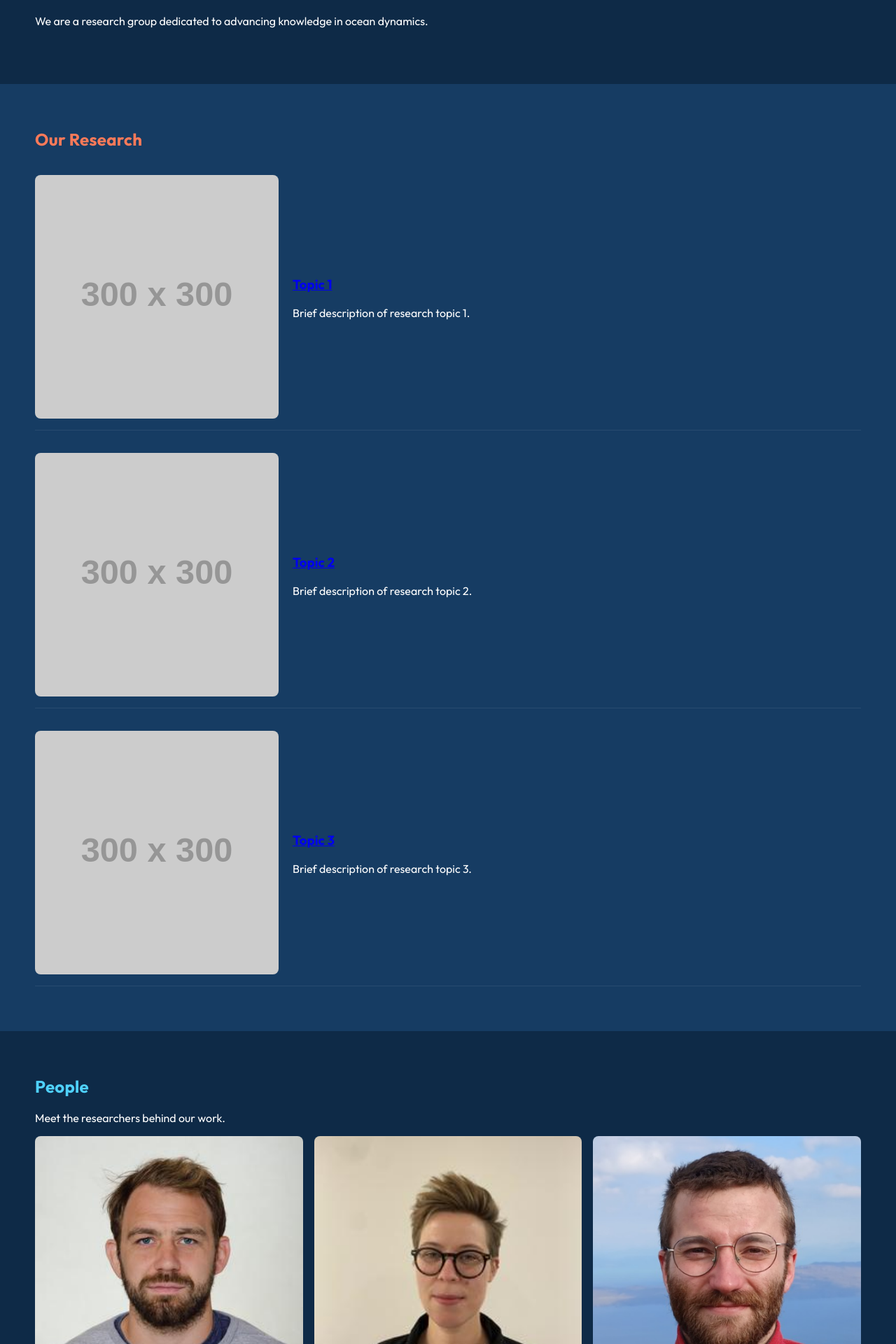
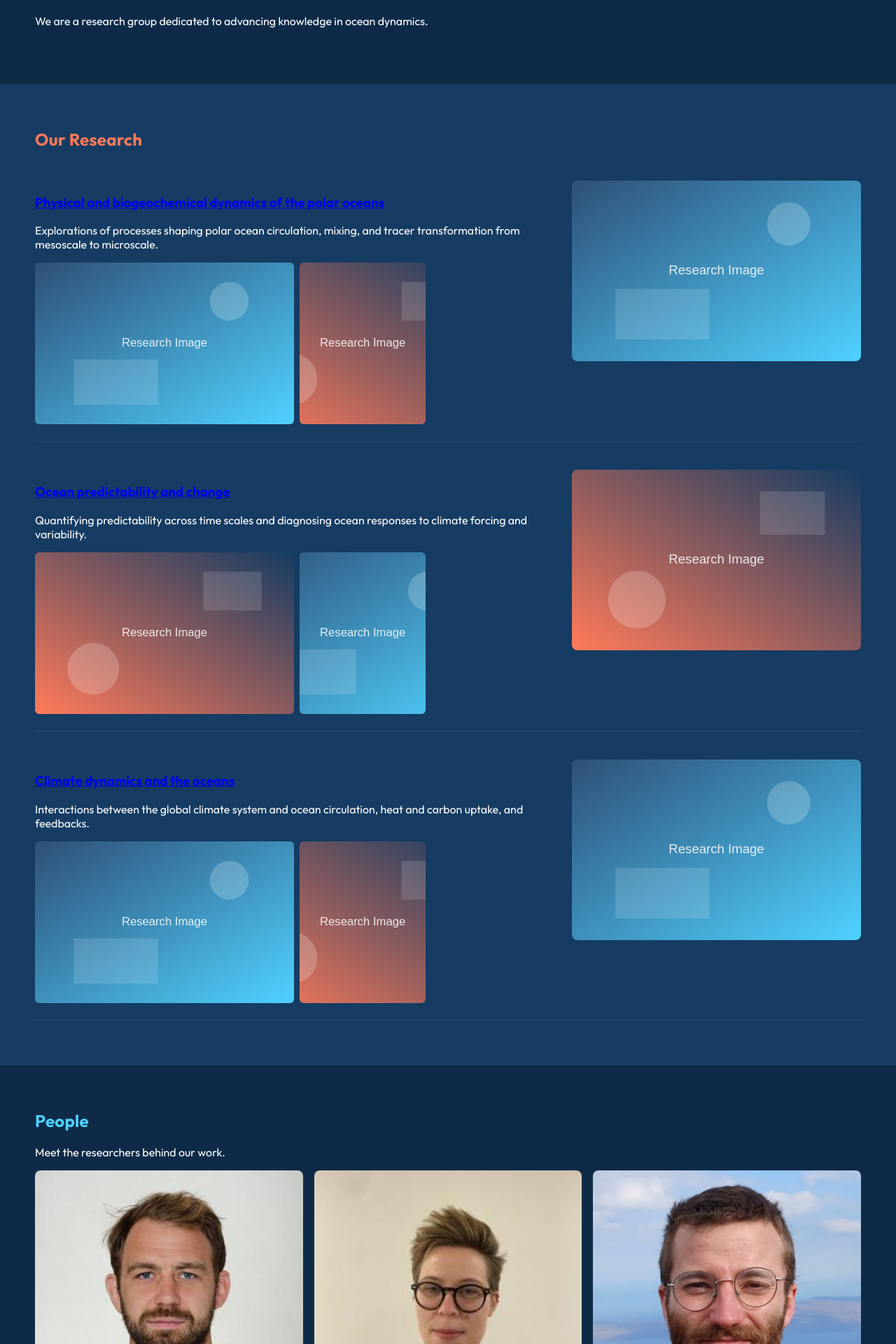
Before and after one commit to ODyn-StAndrews/ODyn-StAndrews.github.io, a Jekyll site: the page built from index.html, in a window 1280 px wide. Shown: the part 504-2424 px from the top of the page at 70% size. Built offline with Jekyll 4.4.1, drawn with Linux system fonts in a browser that asks for light colours.

Commit message:
Header: opaque when compact; Research: rename topics, alternate layout, add placeholder images and gallery with lightbox; pass reverse flag from index

```diff
--- a/_includes/research_panel.html
+++ b/_includes/research_panel.html
@@ -1,5 +1,5 @@
-<div class="research-panel">
-  <img src="{{ include.image | default: 'https://via.placeholder.com/300' }}" alt="{{ include.title }}">
+<div class="research-panel{% if include.reverse %} reverse{% endif %}">
+  <img class="research-hero" src="{{ include.image | default: '/assets/img/research/placeholder1.svg' }}" alt="{{ include.title }}">
   <div class="research-text">
     <h3><a href="{{ include.url }}">{{ include.title }}</a></h3>
     {% if include.summary %}
@@ -7,5 +7,17 @@
     {% else %}
       <p>{{ include.excerpt | strip }}</p>
     {% endif %}
+
+    {% if include.images and include.images.size > 0 %}
+    <div class="gallery-grid">
+      {% for g in include.images %}
+        {% assign klass = '' %}
+        {% if forloop.index0 == 0 or forloop.index0 == 3 %}{% assign klass = 'span-2' %}{% endif %}
+        <a href="{{ g.url }}" class="gallery-item {{ klass }}" data-caption="{{ g.caption | escape }}">
+          <img src="{{ g.url }}" alt="{{ g.caption | default: include.title }}">
+        </a>
+      {% endfor %}
+    </div>
+    {% endif %}
   </div>
 </div>
--- a/_research/topic-1.md
+++ b/_research/topic-1.md
@@ -1,8 +1,13 @@
 ---
-title: Topic 1
-summary: Brief description of research topic 1.
-image: https://via.placeholder.com/300
+title: Physical and biogeochemical dynamics of the polar oceans
+summary: Explorations of processes shaping polar ocean circulation, mixing, and tracer transformation from mesoscale to microscale.
+image: /assets/img/research/placeholder1.svg
+images:
+  - url: /assets/img/research/placeholder1.svg
+    caption: Ice–ocean interactions
+  - url: /assets/img/research/placeholder2.svg
+    caption: Submesoscale fronts
 order: 1
 ---
 
-Longer description for Topic 1. Add figures, references, and details here.
+Lorem ipsum dolor sit amet, consectetur adipiscing elit. Curabitur id arcu non justo faucibus pulvinar. Aenean ut ipsum ut sapien euismod aliquet. Integer a feugiat felis. Maecenas nec tortor sem. Mauris vitae finibus augue, at congue nibh. Nulla facilisi.
--- a/_research/topic-2.md
+++ b/_research/topic-2.md
@@ -1,8 +1,13 @@
 ---
-title: Topic 2
-summary: Brief description of research topic 2.
-image: https://via.placeholder.com/300
+title: Ocean predictability and change
+summary: Quantifying predictability across time scales and diagnosing ocean responses to climate forcing and variability.
+image: /assets/img/research/placeholder2.svg
+images:
+  - url: /assets/img/research/placeholder2.svg
+    caption: Predictability horizons
+  - url: /assets/img/research/placeholder1.svg
+    caption: Ensemble ocean states
 order: 2
 ---
 
-Longer description for Topic 2.
+Lorem ipsum dolor sit amet, consectetur adipiscing elit. Pellentesque tristique lacus ut neque condimentum, sit amet mattis magna faucibus. Sed pharetra mollis arcu, in finibus massa suscipit a.
--- a/_research/topic-3.md
+++ b/_research/topic-3.md
@@ -1,8 +1,13 @@
 ---
-title: Topic 3
-summary: Brief description of research topic 3.
-image: https://via.placeholder.com/300
+title: Climate dynamics and the oceans
+summary: Interactions between the global climate system and ocean circulation, heat and carbon uptake, and feedbacks.
+image: /assets/img/research/placeholder1.svg
+images:
+  - url: /assets/img/research/placeholder1.svg
+    caption: Heat uptake pathways
+  - url: /assets/img/research/placeholder2.svg
+    caption: Carbon cycle feedbacks
 order: 3
 ---
 
-Longer description for Topic 3.
+Lorem ipsum dolor sit amet, consectetur adipiscing elit. Integer at libero eu est euismod consequat. Suspendisse potenti. Curabitur vitae hendrerit nunc.
--- a/assets/css/styles.css
+++ b/assets/css/styles.css
@@ -50,6 +50,9 @@
   z-index: 0;
 }
 header > * { position: relative; z-index: 1; }
+/* When compact, remove transparency and rely on solid background */
+header.compact { background: #0c223a; }
+header.compact::after { background: none; }
 header h1 { margin: 0; font-size: var(--title-size, 3rem); line-height: 1.05; color: var(--accent-1); text-shadow: 0 2px 8px rgba(0,0,0,0.35); }
 header h1 a { color: white; text-decoration: none; }
 nav { margin-left: auto; max-width: 50%; }
@@ -70,9 +73,17 @@
 section:nth-of-type(odd) h2 { color: var(--accent-1); }
 section:nth-of-type(even) h2 { color: var(--accent-2); }
 .research-container { display: flex; flex-direction: column; gap: 16px; }
-.research-panel { display: flex; align-items: center; padding: 16px 0; border-radius: 0; text-align: left; border-bottom: 1px solid rgba(255,255,255,0.08); }
-.research-panel img { width: 30%; height: auto; object-fit: cover; border-radius: 8px; margin-right: 20px; }
-.research-text { width: 70%; }
+.research-panel { display: flex; align-items: flex-start; gap: 20px; padding: 24px 0; border-bottom: 1px solid rgba(255,255,255,0.08); }
+.research-panel.reverse { flex-direction: row-reverse; }
+.research-hero { width: 35%; max-width: 420px; height: auto; object-fit: cover; border-radius: 8px; }
+.research-panel.reverse .research-hero { margin-left: 0; }
+.research-text { flex: 1; }
+/* Irregular gallery */
+.gallery-grid { display: grid; grid-template-columns: repeat(4, 1fr); gap: 8px; margin-top: 10px; }
+.gallery-item { display: block; position: relative; overflow: hidden; border-radius: 6px; }
+.gallery-item img { width: 100%; height: 100%; object-fit: cover; display: block; transform: scale(1); transition: transform 200ms ease; }
+.gallery-item:hover img { transform: scale(1.05); }
+.gallery-item.span-2 { grid-column: span 2; }
 .people-container {
   display: grid;
   grid-template-columns: repeat(auto-fill, minmax(200px, 1fr));
@@ -112,6 +123,13 @@
 .popup-overlay { display: none; position: fixed; top: 0; left: 0; width: 100%; height: 100%; background: rgba(0, 0, 0, 0.5); z-index: 1000; }
 footer { text-align: center; padding: 24px; background: var(--bg-3); }
 
+/* Lightbox */
+.lightbox { position: fixed; inset: 0; background: rgba(0,0,0,0.8); display: none; align-items: center; justify-content: center; z-index: 2000; }
+.lightbox.open { display: flex; }
+.lightbox-inner { max-width: 90vw; max-height: 85vh; text-align: center; }
+.lightbox-inner img { max-width: 100%; max-height: 70vh; display: block; margin: 0 auto 8px auto; border-radius: 6px; }
+.lightbox .caption { color: #e0e9f5; font-size: 0.95rem; }
+
 /* Publications */
 .pub-list { list-style: none; padding: 0; margin: 0; }
 .pub-item { margin: 0 0 12px 0; }
--- a/assets/js/main.js
+++ b/assets/js/main.js
@@ -26,6 +26,10 @@
     header.style.setProperty('--title-size', `${lerp(MAX_TITLE_REM, MIN_TITLE_REM, t)}rem`);
     header.style.setProperty('--video-opacity', `${lerp(MAX_OPACITY, MIN_OPACITY, t)}`);
 
+    // Toggle compact class when fully shrunk to allow opaque header styling
+    if (t >= 0.99) header.classList.add('compact');
+    else header.classList.remove('compact');
+
     ticking = false;
   }
 
@@ -38,4 +42,22 @@
 
   // Initialize on load
   onScroll();
+
+  // Simple lightbox for research galleries
+  const lb = document.createElement('div');
+  lb.className = 'lightbox';
+  lb.innerHTML = '<div class="lightbox-inner"><img alt=""><p class="caption"></p></div>';
+  document.body.appendChild(lb);
+  lb.addEventListener('click', () => lb.classList.remove('open'));
+
+  document.body.addEventListener('click', function(e) {
+    const a = e.target.closest('a.gallery-item');
+    if (!a) return;
+    e.preventDefault();
+    const img = lb.querySelector('img');
+    const cap = lb.querySelector('.caption');
+    img.src = a.getAttribute('href');
+    cap.textContent = a.getAttribute('data-caption') || '';
+    lb.classList.add('open');
+  });
 });
--- a/index.html
+++ b/index.html
@@ -13,7 +13,8 @@
   <div class="research-container">
     {% assign topics = site.research | sort: 'order' %}
     {% for topic in topics %}
-      {% include research_panel.html image=topic.image title=topic.title url=topic.url summary=topic.summary %}
+      {% assign rev = forloop.index0 | modulo: 2 %}
+      {% include research_panel.html image=topic.image title=topic.title url=topic.url summary=topic.summary images=topic.images reverse=rev %}
     {% endfor %}
   </div>
   {% unless topics and topics.size > 0 %}
```
Also changed, not shown: assets/img/research/placeholder1.svg (added), assets/img/research/placeholder2.svg (added).
